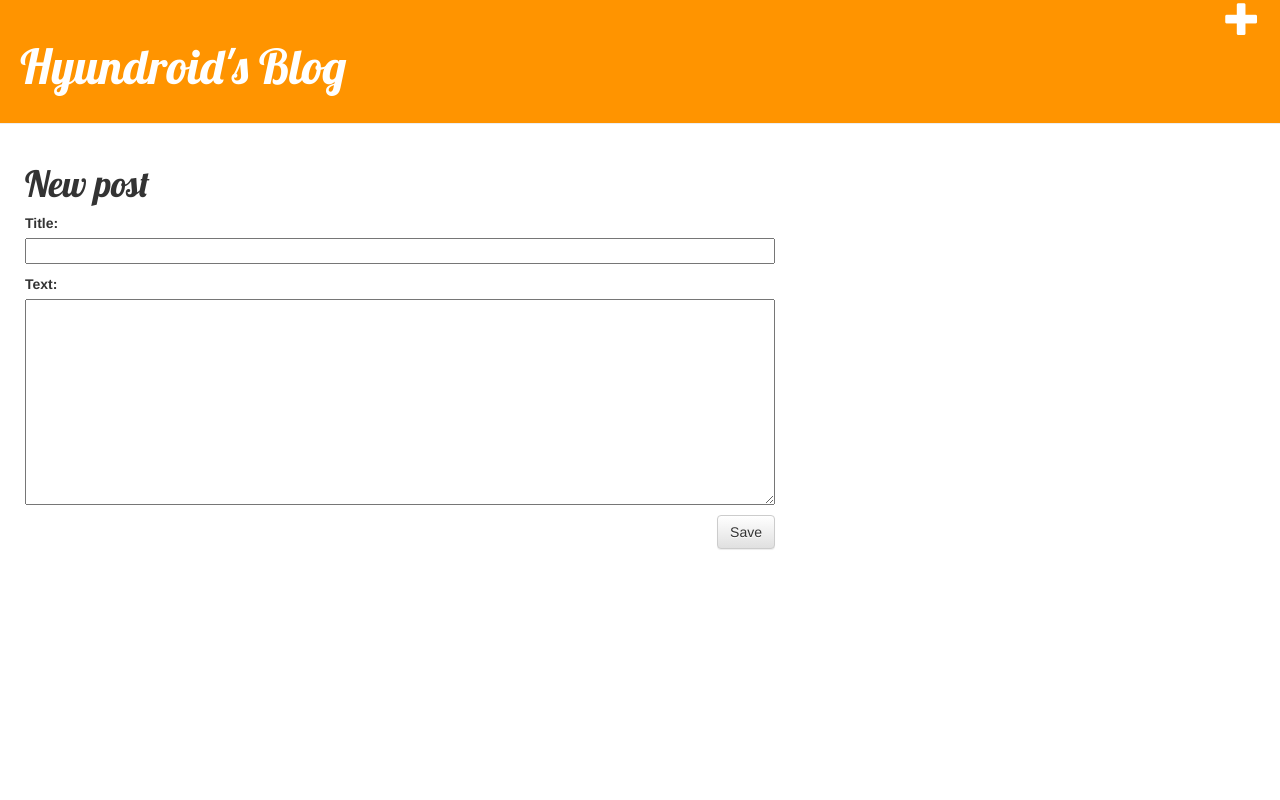
After one commit to hyundroid/hyundroid, a Django app: page /post/new/ in a window 1280 px wide. The commit adds this page. Run offline with Django 3.2, Linux system fonts and the light colour scheme; the visitor is signed in with stand-in values (Sample User, id 1); some libraries are stand-ins or nearby versions.

Commit message:
Added views to create/edit post

```diff
--- /dev/null
+++ b/hyundroid/forms.py
@@ -0,0 +1,8 @@
+from django import forms
+from .models import Post
+
+class PostForm(forms.ModelForm):
+
+    class Meta:
+        model = Post
+        fields = ('title', 'text',)
--- /dev/null
+++ b/hyundroid/static/css/hyundroid.css
@@ -0,0 +1,47 @@
+.page-header {
+  background-color: #FF9400;
+  margin-top: 0;
+  padding: 20px 20px 20px 20px;
+}
+
+.page-header h1, .page-header h1 a, .page-header h1 a:visited, .page-header h1 a:active {
+  color: #ffffff;
+  font-size: 36pt;
+  text-decoration: none;
+}
+
+.content {
+  margin-left: 10px;
+}
+
+h1, h2, h3, h4 {
+  font-family: 'Lobster';
+}
+
+.date {
+  float: right;
+  color: #828282;
+}
+
+.save {
+  float: right;
+}
+
+.post-form textarea, .post-form input {
+  width: 100%;
+}
+
+.top-menu, .top-menu:hover, .top-menu:visited {
+  color: #ffffff;
+  float: right;
+  font-size: 26pt;
+  margin-right: 20px;
+}
+
+.post {
+  margin-bottom: 70px;
+}
+
+.post h1 a, .post h1 a:visited {
+  color: #000000;
+}
--- /dev/null
+++ b/hyundroid/templates/hyundroid/base.html
@@ -0,0 +1,26 @@
+{% load staticfiles %}
+<html>
+  <head>
+    <title>Hyundroid's Blog</title>
+    <link rel="stylesheet" href="//maxcdn.bootstrapcdn.com/bootstrap/3.2.0/css/bootstrap.min.css">
+    <link rel="stylesheet" href="//maxcdn.bootstrapcdn.com/bootstrap/3.2.0/css/bootstrap-theme.min.css">
+    <link href='//fonts.googleapis.com/css?family=Lobster&subset=latin,latin-ext' rel='stylesheet' type='text/css'>
+    <link rel="stylesheet" href="{% static 'css/hyundroid.css' %}">
+  </head>
+  <body>
+    {% if user.is_authenticated %}
+      <a href="{% url 'post_new' %}" class="top-menu"><span class="glyphicon glyphicon-plus"></span></a>
+    {% endif %}
+    <div class="page-header">
+      <h1><a href="">Hyundroid's Blog</a></h1>
+    </div>
+    <div class="content container">
+      <div class="row">
+        <div class="col-md-8">
+          {% block content %}
+          {% endblock %}
+        </div>
+      </div>
+    </div>
+  </body>
+</html>
--- /dev/null
+++ b/hyundroid/templates/hyundroid/post_edit.html
@@ -0,0 +1,9 @@
+{% extends 'hyundroid/base.html' %}
+
+{% block content %}
+    <h1>New post</h1>
+    <form method="POST" class="post-form">{% csrf_token %}
+        {{ form.as_p }}
+        <button type="submit" class="save btn btn-default">Save</button>
+    </form>
+{% endblock %}
--- a/hyundroid/urls.py
+++ b/hyundroid/urls.py
@@ -3,4 +3,7 @@ from . import views
 
 urlpatterns = [
     url(r'^$', views.post_list, name='post_list'),
+    url(r'^post/(?P<pk>[0-9]+)/$', views.post_detail, name='post_detail'),
+    url(r'^post/new/$', views.post_new, name='post_new'),
+    url(r'^post/(?P<pk>[0-9]+)/edit/$', views.post_edit, name='post_edit'),
 ]
--- a/hyundroid/views.py
+++ b/hyundroid/views.py
@@ -1,8 +1,41 @@
-from django.shortcuts import render
+from django.shortcuts import render, get_object_or_404, redirect
 from django.utils import timezone
+from .forms import PostForm
 from .models import Post
+
 
 # Create your views here.
 def post_list(request):
     posts = Post.objects.filter(published_date__lte=timezone.now()).order_by('published_date')
-    return render(request, 'hyundroid/post_list.html', {'posts': posts})
+    return render(request, 'hyundroid/post_list.html', {'posts' : posts})
+
+def post_detail(request, pk):
+    post = get_object_or_404(Post, pk=pk)
+    return render(request, 'hyundroid/post_detail.html', {'post' : post})
+
+def post_new(request):
+    if request.method == "POST":
+        form = PostForm(request.POST)
+        if form.is_valid():
+            post = form.save(commit=False)
+            post.author = request.user
+            post.published_date = timezone.now()
+            post.save()
+            return redirect('post_detail', pk=post.pk)
+    else:
+        form = PostForm()
+    return render(request, 'hyundroid/post_edit.html', {'form': form})
+
+def post_edit(request, pk):
+    post = get_object_or_404(Post, pk=pk)
+    if request.method == "POST":
+        form = PostForm(request.POST, instance=post)
+        if form.is_valid():
+            post = form.save(commit=False)
+            post.author = request.user
+            post.published_date = timezone.now()
+            post.save()
+            return redirect('post_detail', pk=post.pk)
+    else:
+        form = PostForm(instance=post)
+    return render(request, 'hyundroid/post_edit.html', {'form': form})
```
Also changed, not shown: hyundroid/templates/hyundroid/post_detail.html (added, +14 -0 lines), hyundroid/templates/hyundroid/post_list.html (+11 -18 lines).
